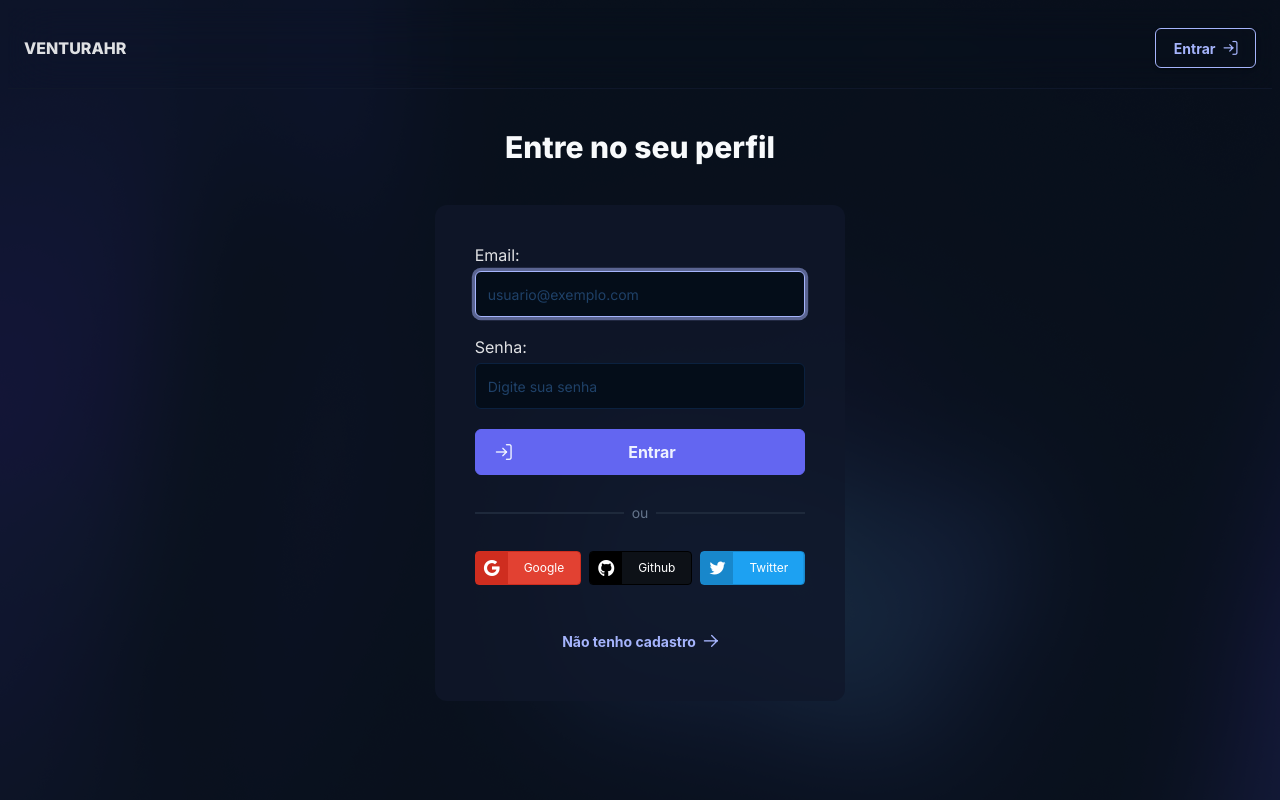
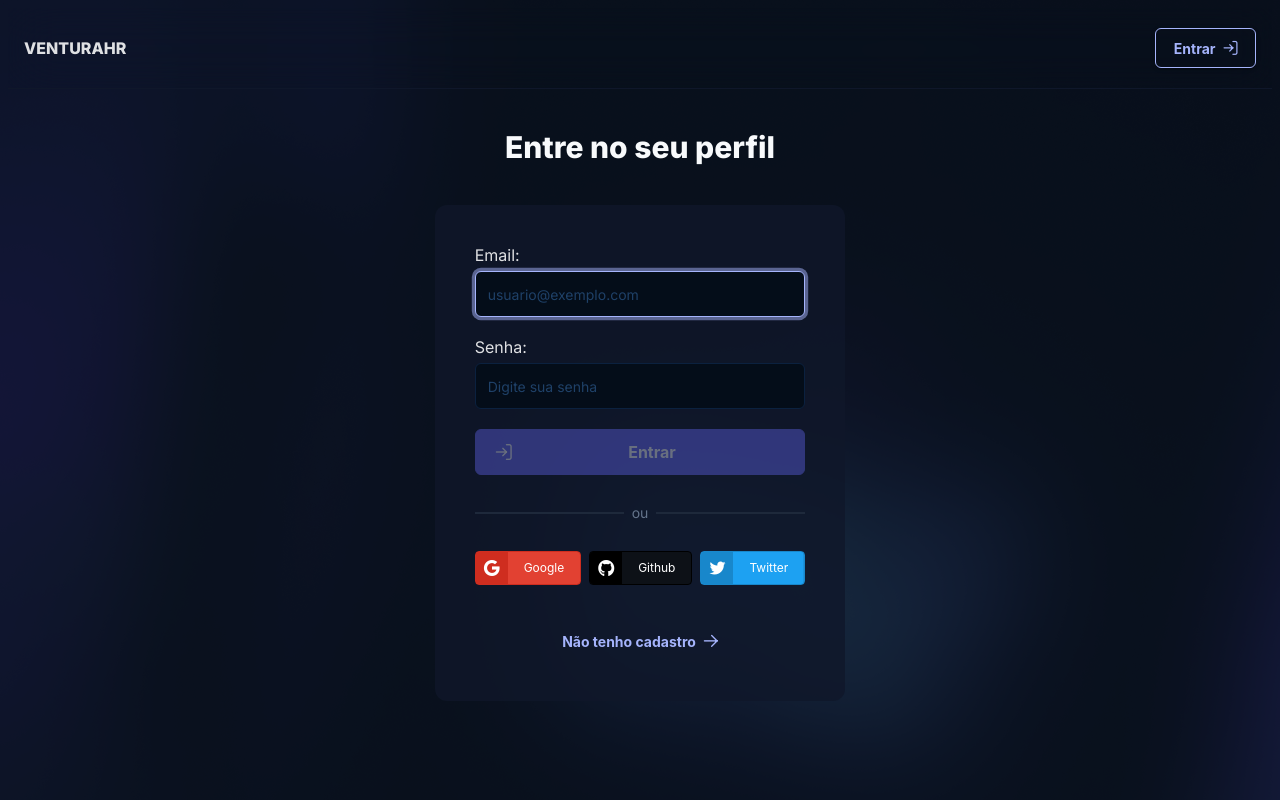
Before and after one commit to fabioper/VenturaHR, a Next.js app in the folder Web/venturahr-web/: page /applicant/login in a window 1280 px wide. Built offline with nearby package versions, Linux system fonts and the light colour scheme; no server answers.

Commit message:
ajusta validações da tela de login

```diff
--- /dev/null
+++ b/Web/venturahr-web/src/components/SectionDivider.tsx
@@ -0,0 +1,15 @@
+import React from "react"
+
+interface DividerProps {
+  children: React.ReactNode
+}
+
+const SectionDivider: React.FC<DividerProps> = ({ children }) => (
+  <div className="my-7 grid grid-cols-[1fr_auto_1fr] gap-x-2 items-center">
+    <span className="h-0.5 bg-slate-800" />
+    <span className="text-slate-500 text-sm font-normal">{children}</span>
+    <span className="h-0.5 bg-slate-800" />
+  </div>
+)
+
+export default SectionDivider
--- /dev/null
+++ b/Web/venturahr-web/src/components/SocialProviders.tsx
@@ -0,0 +1,81 @@
+import React from "react"
+import { Button } from "primereact/button"
+import {
+  AuthProvider,
+  GithubAuthProvider,
+  GoogleAuthProvider,
+  TwitterAuthProvider,
+} from "firebase/auth"
+import { UserRole } from "../core/enums/UserRole"
+import { FirebaseError } from "@firebase/util"
+import { useAuth } from "../contexts/AuthContext"
+
+interface SocialProvidersProps {
+  onUserCancelError: () => any
+  onError: () => any
+}
+
+const SocialProviders: React.FC<SocialProvidersProps> = ({
+  onError,
+  onUserCancelError,
+}) => {
+  const { loginWithProvider } = useAuth()
+
+  const handleProviderLogin = async (provider: AuthProvider) => {
+    try {
+      await loginWithProvider(provider, UserRole.Applicant)
+    } catch (e) {
+      if (e instanceof FirebaseError) {
+        if (e.code === "auth/user-cancelled") {
+          onUserCancelError()
+        }
+        return
+      }
+      onError()
+    }
+  }
+
+  return (
+    <div className="flex flex-col gap-3 my-7">
+      <div className="flex justify-center items-center flex-row gap-2">
+        <Button
+          type="button"
+          className="google p-0"
+          aria-label="Google"
+          onClick={async () =>
+            await handleProviderLogin(new GoogleAuthProvider())
+          }
+        >
+          <i className="pi pi-google px-2 py-2"></i>
+          <span className="px-0 text-sm">Google</span>
+        </Button>
+
+        <Button
+          type="button"
+          className="github p-0"
+          aria-label="github"
+          onClick={async () =>
+            await handleProviderLogin(new GithubAuthProvider())
+          }
+        >
+          <i className="pi pi-github px-2 py-2"></i>
+          <span className="px-0 text-sm">Github</span>
+        </Button>
+
+        <Button
+          type="button"
+          className="twitter p-0"
+          aria-label="github"
+          onClick={async () =>
+            await handleProviderLogin(new TwitterAuthProvider())
+          }
+        >
+          <i className="pi pi-twitter px-2 py-2"></i>
+          <span className="px-0 text-sm">Twitter</span>
+        </Button>
+      </div>
+    </div>
+  )
+}
+
+export default SocialProviders
--- a/Web/venturahr-web/src/contexts/AuthContext.tsx
+++ b/Web/venturahr-web/src/contexts/AuthContext.tsx
@@ -91,7 +91,7 @@ const AuthProvider: React.FC<{ auth: Auth; children: React.ReactNode }> = ({
       const { user } = await signInWithPopup(auth, provider)
       isNewUser(user) && (await setUserRole(user.uid, role))
       await loadUser()
-    })
+    }, true)
   }
 
   return (
--- /dev/null
+++ b/Web/venturahr-web/src/core/validations/login.validator.ts
@@ -0,0 +1,11 @@
+import * as yup from "yup"
+import { SchemaOf } from "yup"
+import { LoginDto } from "../dtos/LoginDto"
+
+export const loginValidator: SchemaOf<LoginDto> = yup.object().shape({
+  email: yup
+    .string()
+    .email("Formato de e-mail inválido")
+    .required("Campo obrigatório"),
+  password: yup.string().required("Campo obrigatório"),
+})
--- a/Web/venturahr-web/src/hooks/useForm.tsx
+++ b/Web/venturahr-web/src/hooks/useForm.tsx
@@ -12,17 +12,19 @@ function useForm<T>(
     validationSchema,
     onSubmit,
     validate,
+    validateOnMount: true,
   })
 
-  const isValid = (field: keyof T): boolean =>
-    !form.touched[field] || !form.errors[field]
+  const isValid = (field: keyof T): boolean => {
+    return !form.dirty || !form.touched[field] || !form.errors[field]
+  }
 
-  const getFormErrorMessage = (name: keyof T) =>
+  const renderError = (name: keyof T) =>
     !isValid(name) && (
       <small className="p-error">{form.errors[name]?.toString()}</small>
     )
 
-  return { form, isValid, getFormErrorMessage }
+  return { form, isValid, renderError }
 }
 
 export default useForm
--- a/Web/venturahr-web/src/hooks/useLoader.ts
+++ b/Web/venturahr-web/src/hooks/useLoader.ts
@@ -8,7 +8,6 @@ export function useLoader() {
       setLoading(true)
       await callback()
     } catch (e) {
-      console.log(e)
       if (rethrow) {
         throw e
       }
--- a/Web/venturahr-web/src/pages/applicant/login.tsx
+++ b/Web/venturahr-web/src/pages/applicant/login.tsx
@@ -2,44 +2,42 @@ import React, { useState } from "react"
 import { useAuth } from "../../contexts/AuthContext"
 import { NextPage } from "next"
 import { useGuardAgainst } from "../../hooks/useGuardAgainst"
-import { Message } from "primereact/message"
 import { InputText } from "primereact/inputtext"
 import { Password } from "primereact/password"
 import { Button } from "primereact/button"
 import { PrimeIcons } from "primereact/api"
 import Head from "next/head"
-import {
-  GithubAuthProvider,
-  GoogleAuthProvider,
-  TwitterAuthProvider,
-} from "firebase/auth"
 import Link from "next/link"
-import { UserRole } from "../../core/enums/UserRole"
+import useForm from "../../hooks/useForm"
+import { LoginDto } from "../../core/dtos/LoginDto"
+import { loginValidator } from "../../core/validations/login.validator"
+import { Message } from "primereact/message"
+import SocialProviders from "../../components/SocialProviders"
+import SectionDivider from "../../components/SectionDivider"
 
 const Login: NextPage = () => {
   useGuardAgainst(async ({ isLogged }) => isLogged)
 
-  const [email, setEmail] = useState("")
-  const [password, setPassword] = useState("")
-  const [error, setError] = useState<string | null>()
-  const [loading, setLoading] = useState(false)
+  const { login, loading } = useAuth()
+  const [error, setError] = useState<string | null>(null)
 
-  const { login, loginWithProvider, loading: authenticating } = useAuth()
-
-  async function handleLogin(
-    e: React.FormEvent<HTMLFormElement>
-  ): Promise<any> {
-    e.preventDefault()
+  const handleLogin = async ({ email, password }: LoginDto): Promise<any> => {
     setError(null)
-    setLoading(true)
     try {
-      return await login({ email, password })
+      await login({ email, password })
     } catch (e) {
-      setError("Verifique suas credenciais.")
-    } finally {
-      setLoading(false)
+      setError("Email/senha incorretas")
     }
   }
+
+  const { form, renderError, isValid } = useForm<LoginDto>(
+    {
+      email: "",
+      password: "",
+    },
+    loginValidator,
+    handleLogin
+  )
 
   return (
     <main>
@@ -54,12 +52,13 @@ const Login: NextPage = () => {
           </h2>
         </header>
         <div className="sm:w-full md:w-10/12 lg:w-4/12 bg-slate-900 mx-auto mb-10 p-10 rounded-xl bg-opacity-80">
-          {!!error && (
+          {error && (
             <div className="mb-5 flex flex-col gap-4">
               <Message severity="error" text={error} />
             </div>
           )}
-          <form onSubmit={handleLogin} className="flex flex-col gap-y-5">
+
+          <form onSubmit={form.handleSubmit} className="flex flex-col gap-y-5">
             <div>
               <label className="block mb-1.5" htmlFor="email">
                 Email:
@@ -69,10 +68,12 @@ const Login: NextPage = () => {
                 id="email"
                 type="email"
                 placeholder="usuario@exemplo.com"
-                value={email}
-                onChange={e => setEmail(e.target.value)}
-                className="w-full"
+                value={form.values.email}
+                onChange={form.handleChange}
+                onBlur={form.handleBlur}
+                className={`w-full ${!isValid("email") ? "p-invalid" : ""}`}
               />
+              {renderError("email")}
             </div>
 
             <div>
@@ -81,19 +82,22 @@ const Login: NextPage = () => {
               </label>
               <Password
                 inputId="password"
-                value={password}
-                onChange={e => setPassword(e.target.value)}
+                value={form.values.password}
+                onChange={form.handleChange}
+                onBlur={form.handleBlur}
                 placeholder="Digite sua senha"
                 feedback={false}
-                className="w-full"
+                className={`w-full ${!isValid("password") ? "p-invalid" : ""}`}
                 inputClassName="w-full"
               />
+              {renderError("password")}
             </div>
 
             <div>
               <Button
                 type="submit"
-                loading={loading || authenticating}
+                loading={form.isSubmitting || loading}
+                disabled={!form.isValid}
                 icon={PrimeIcons.SIGN_IN}
                 className="w-full"
                 label="Entrar"
@@ -101,64 +105,17 @@ const Login: NextPage = () => {
             </div>
           </form>
 
-          <div className="my-7 grid grid-cols-[1fr_auto_1fr] gap-x-2 items-center">
-            <span className="h-0.5 bg-slate-800" />
-            <span className="text-slate-500 text-sm font-normal">ou</span>
-            <span className="h-0.5 bg-slate-800" />
-          </div>
+          <SectionDivider>ou</SectionDivider>
 
-          <div className="flex flex-col gap-3 my-7">
-            <div className="flex justify-center items-center flex-row gap-2">
-              <Button
-                type="button"
-                className="google p-0"
-                aria-label="Google"
-                onClick={async () =>
-                  await loginWithProvider(
-                    new GoogleAuthProvider(),
-                    UserRole.Applicant
-                  )
-                }
-              >
-                <i className="pi pi-google px-2 py-2"></i>
-                <span className="px-0 text-sm">Google</span>
-              </Button>
-
-              <Button
-                type="button"
-                className="github p-0"
-                aria-label="github"
-                onClick={async () =>
-                  await loginWithProvider(
-                    new GithubAuthProvider(),
-                    UserRole.Applicant
-                  )
-                }
-              >
-                <i className="pi pi-github px-2 py-2"></i>
-                <span className="px-0 text-sm">Github</span>
-              </Button>
-
-              <Button
-                type="button"
-                className="twitter p-0"
-                aria-label="github"
-                onClick={async () =>
-                  await loginWithProvider(
-                    new TwitterAuthProvider(),
-                    UserRole.Applicant
-                  )
-                }
-              >
-                <i className="pi pi-twitter px-2 py-2"></i>
-                <span className="px-0 text-sm">Twitter</span>
-              </Button>
-            </div>
-          </div>
+          <SocialProviders
+            onUserCancelError={() => setError("Não autorizado")}
+            onError={() => setError("Ocorreu um erro")}
+          />
 
           <div className="flex flex-col items-center">
             <Link href="/applicant/signup">
               <Button
+                type="button"
                 className="p-button-text p-button-rounded p-button-sm mt-2"
                 icon={PrimeIcons.ARROW_RIGHT}
                 iconPos="right"
--- a/Web/venturahr-web/src/styles/libs/primereact/_input.scss
+++ b/Web/venturahr-web/src/styles/libs/primereact/_input.scss
@@ -2,4 +2,21 @@ input::placeholder {
   color: #1f4168;
   @apply font-body;
   @apply text-sm;
+  @apply border-r;
 }
+
+.p-error {
+  color: #ff5757;
+  @apply block;
+  @apply py-2;
+}
+
+.p-inputtext.p-invalid.p-component,
+.p-password.p-invalid.p-component > .p-inputtext {
+  border-color: #ff5757;
+  border-width: 1px;
+
+  &:focus {
+    box-shadow: 0 0 0 0.2rem rgb(255 36 36 / 30%);
+  }
+}
--- a/Web/venturahr-web/src/utils/auth.utils.ts
+++ b/Web/venturahr-web/src/utils/auth.utils.ts
@@ -5,7 +5,6 @@ import { firebaseApp } from "../config/firebase/firebase.config"
 import { UserRole } from "../core/enums/UserRole"
 
 export const formatUser = async (user: User): Promise<AuthUser> => {
-  console.log(user)
   const token = await user.getIdTokenResult(true)
   return new AuthUser({
     id: user.uid,
```
Also changed, not shown: Web/venturahr-web/src/core/validations/LoginValidator.ts (deleted, +0 -8 lines).
